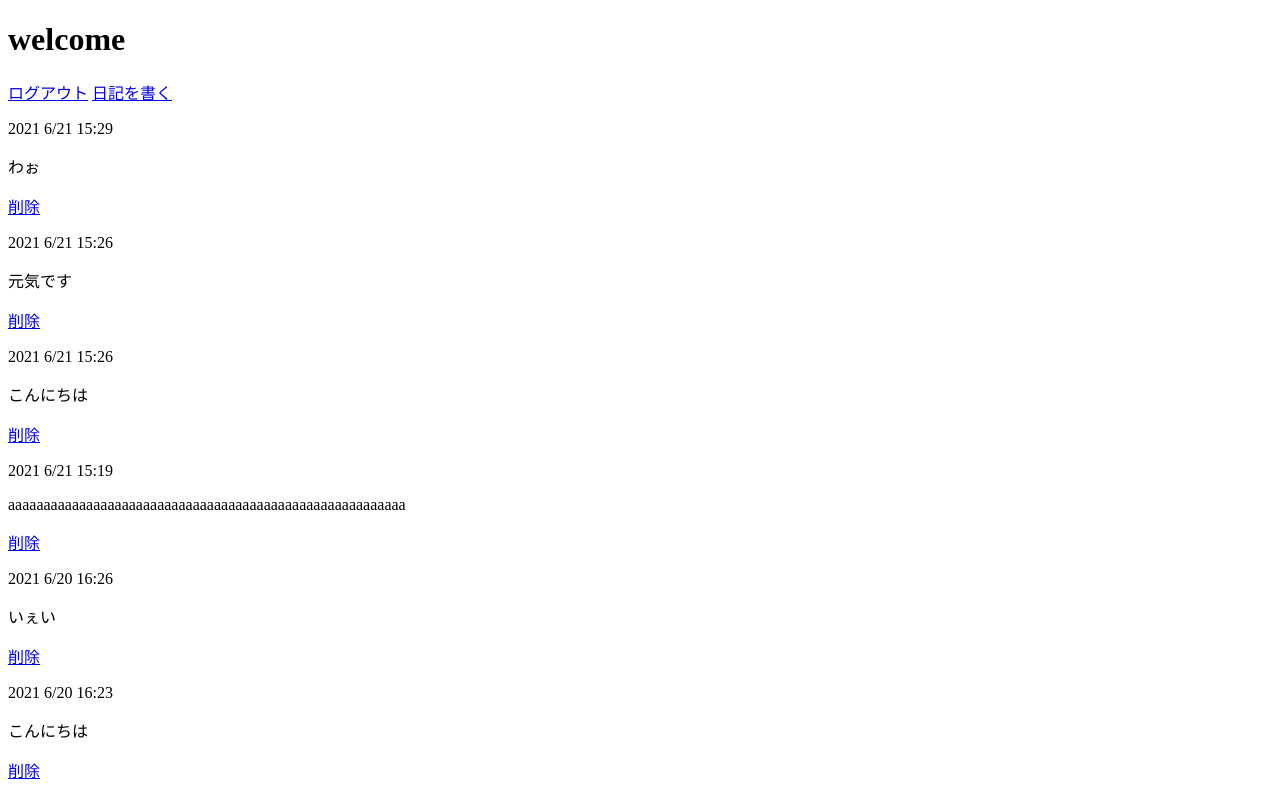
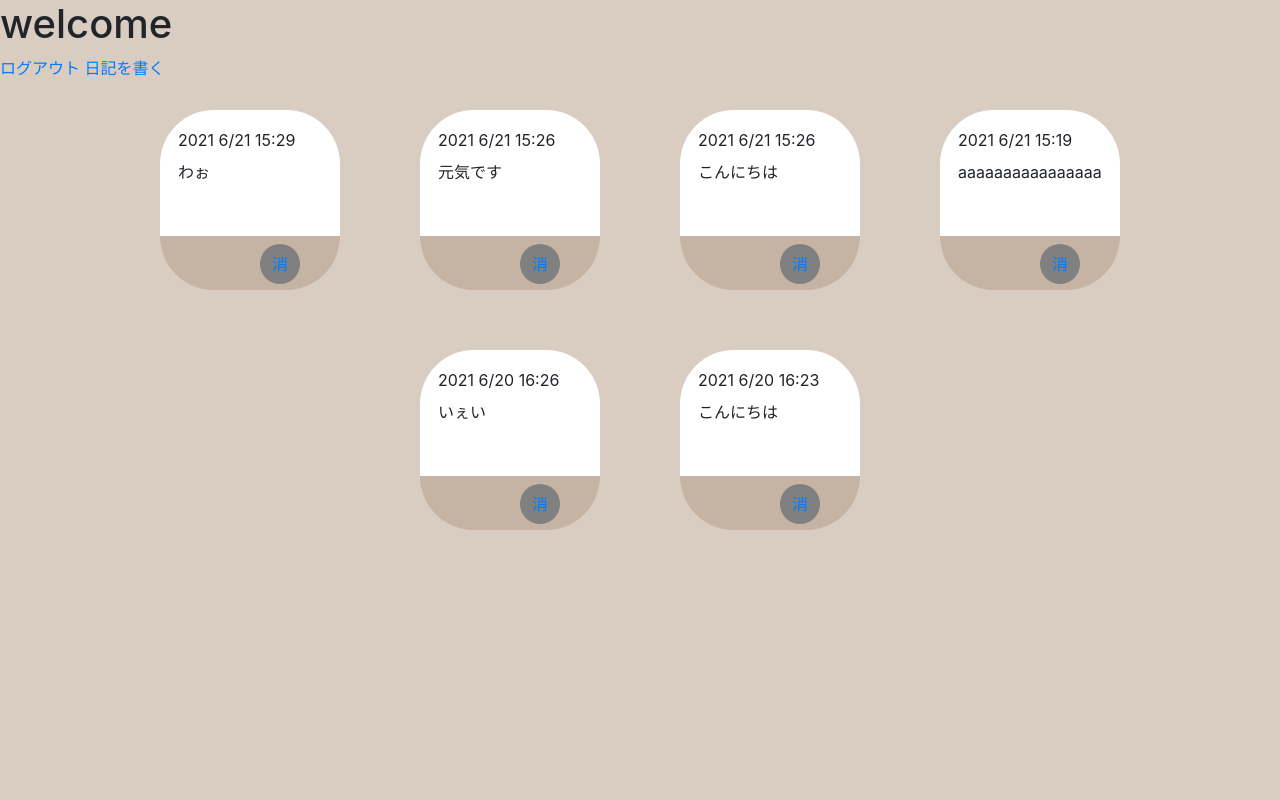
Before and after one commit to haruchu/diary, a Django app: page /home in a window 1280 px wide. Run offline with Django 3.2, Linux system fonts and the light colour scheme; a user stored in the database is signed in; data comes from the database, SQL or seed files in the repository; both versions use the stored data as it was after the commit.

Commit message:
日記のデザイン

```diff
--- /dev/null
+++ b/myapp/static/css/home.css
@@ -0,0 +1,48 @@
+body {
+  background-color: #d9ccc1;
+}
+
+.diaries {
+  display: flex;
+  flex-wrap: wrap;
+  justify-content: center;
+}
+
+.diary {
+  width: 180px;
+  height: 180px;
+  border-radius: 30%;
+  margin: 30px 40px;
+  overflow: hidden;
+}
+
+.diary .content-view {
+  background-color: white;
+  padding: 10px;
+  height: 70%;
+}
+
+.diary .content-view p {
+  margin: 8px;
+  overflow: hidden;
+}
+
+.diary .action-content {
+  background-color: #c5b3a3;
+  height: 30%;
+  position: relative;
+}
+
+.diary .action-content .delete {
+  width: 40px;
+  height: 40px;
+  display: flex;
+  align-items: center;
+  justify-content: center;
+  border-radius: 50%;
+  background-color: gray;
+  color: white;
+  position: absolute;
+  top: 8px;
+  right: 40px;
+}
--- a/myapp/templates/home.html
+++ b/myapp/templates/home.html
@@ -4,21 +4,31 @@
   <meta charset="UTF-8">
   <meta http-equiv="X-UA-Compatible" content="IE=edge">
   <meta name="viewport" content="width=device-width, initial-scale=1.0">
+  <link rel="stylesheet" href="https://cdn.jsdelivr.net/npm/bootstrap@4.5.3/dist/css/bootstrap.min.css" integrity="sha384-TX8t27EcRE3e/ihU7zmQxVncDAy5uIKz4rEkgIXeMed4M0jlfIDPvg6uqKI2xXr2" crossorigin="anonymous">
+  <link rel="stylesheet" href="../static/css/home.css">
   <title>home</title>
 </head>
 <body>
   <h1>welcome</h1>
   <a href="{% url 'logout' %}">ログアウト</a>
   <a href="{% url 'diary:new_diary' %}">日記を書く</a>
+  <div class="container">
+    <div class="diaries">
+      {% for diary in diarys %}
+      <div class="diary">
+          <div class="content-view">
+            <p>{{ diary.created_date|date:"Y n/j H:i"}}</p>
+            <p>{{ diary.text }}</p>
+          </div>
+          <div class="action-content">
+            <p class="delete">
+              <a href="{% url 'diary:delete' diary.id %}">消</a>
+            </p>
+          </div>
+        </div>
+      {% endfor %}
+    </div>
 
-  {% for diary in diarys %}
-    <div>
-      <p>{{ diary.created_date|date:"Y n/j H:i"}}</p>
-      <p>{{ diary.text }}</p>
-      <p>
-        <a href="{% url 'diary:delete' diary.id %}">削除</a>
-      </p>
-    </div>
-  {% endfor %}
+  </div>
 </body>
 </html>
```
Also changed, not shown: myapp/db.sqlite3.
